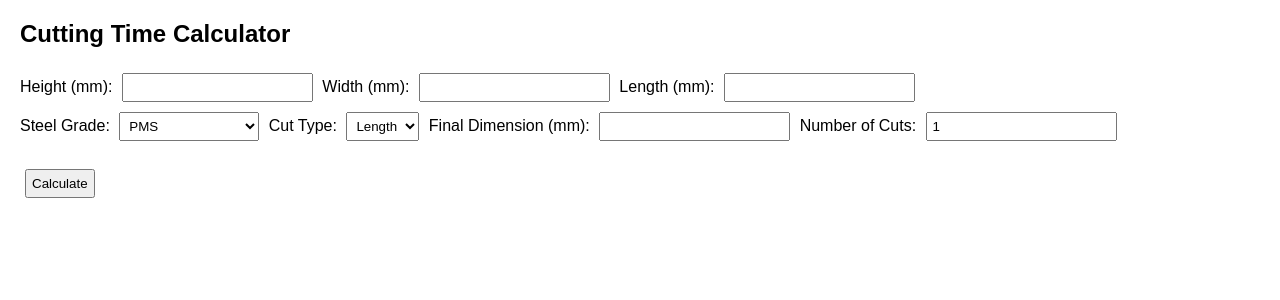
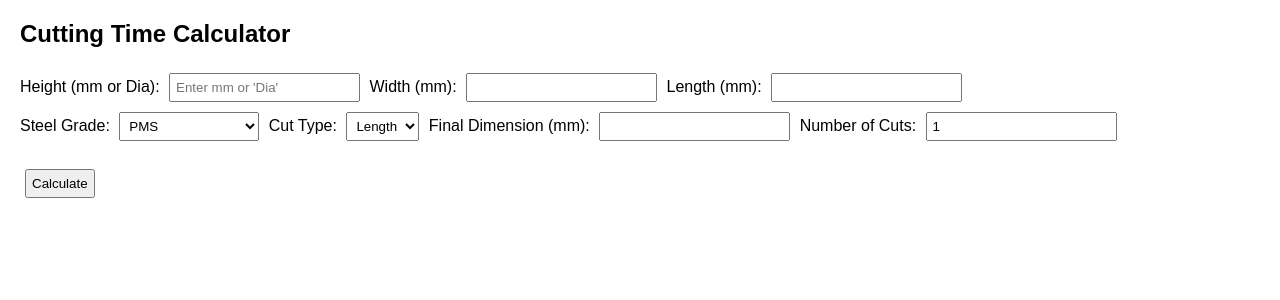
Before and after one commit to aryankhetarpal/Time-est, a Flask app: page / in a window 1280 px wide. Shown: the top 300 px of the page. Run offline with Flask 3, Linux system fonts and the light colour scheme.

Commit message:
small change

```diff
--- a/templates/index.html
+++ b/templates/index.html
@@ -15,7 +15,7 @@
 <body>
   <h2>Cutting Time Calculator</h2>
 
-  <label>Height (mm): <input type="number" id="height" required></label>
+  <label>Height (mm or Dia): <input type="text" id="height" placeholder="Enter mm or 'Dia'" required></label>
   <label>Width (mm): <input type="number" id="width" required></label>
   <label>Length (mm): <input type="number" id="length" required></label><br>
 
```
